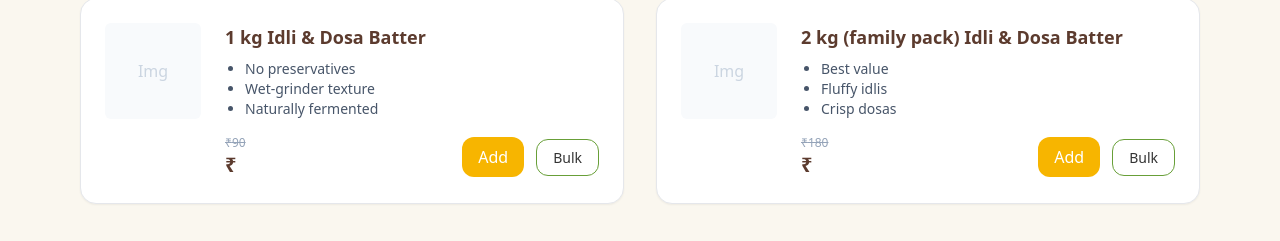
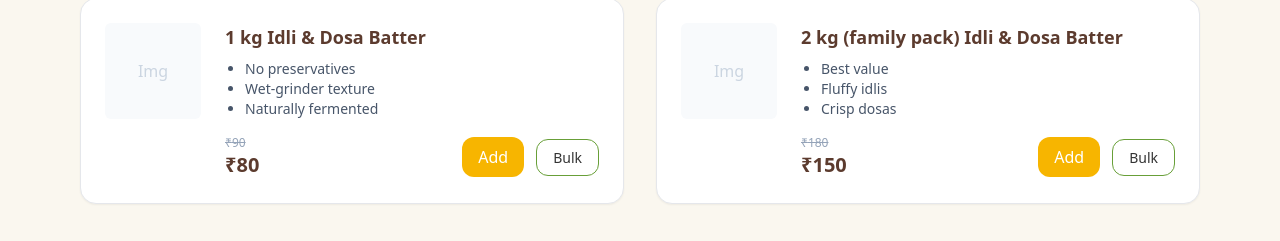
Before and after one commit to pvprajith/goodmorningkitchen, a Next.js app: page / in a window 1280 px wide. Shown: the part 917-1158 px from the top of the page. Built offline with nearby package versions, Linux system fonts and the light colour scheme.

Commit message:
ProductCard.js

```diff
--- a/components/ProductCard.js
+++ b/components/ProductCard.js
@@ -21,7 +21,7 @@
           <div className="mt-4 flex items-center justify-between">
             <div>
               <div className="line-through text-slate-400 text-xs">₹{p.mrp}</div>
-              <div className="text-xl font-bold text-choco">₹{p.launchPrice}</div>
+              <div className="text-xl font-bold text-choco">₹{p.price}</div>
             </div>
 
             <div className="flex gap-3 items-center">
```
